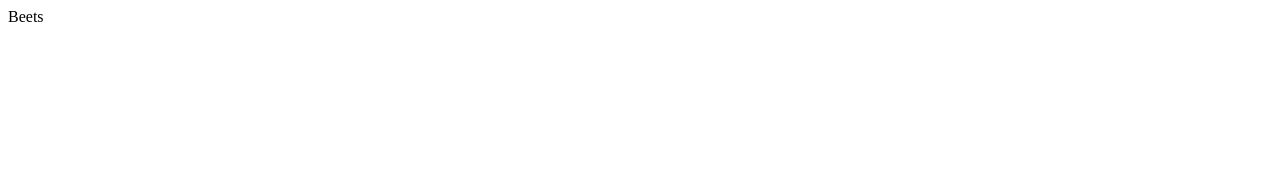
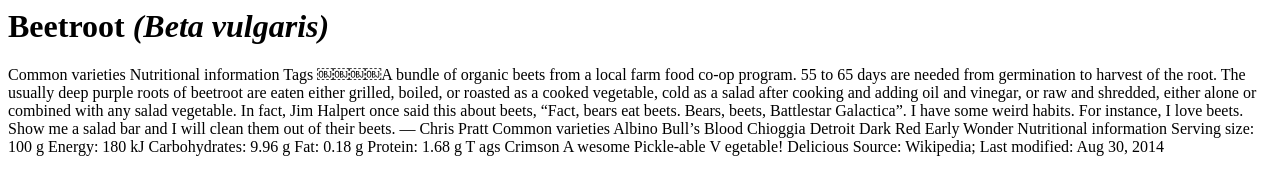
Before and after one commit to meganlandry/intro-to-html, a plain HTML site: page index.html in a window 1280 px wide. Drawn offline with Linux system fonts and the light colour scheme.

Commit message:
Added primary content

```diff
--- a/index.html
+++ b/index.html
@@ -1 +1,19 @@
-Beets
+<h1>Beetroot <i>(Beta vulgaris)</i></h1>
+Common varieties Nutritional information Tags
+￼￼￼￼A bundle of organic beets from a local farm food co-op program. 55 to 65 days are needed from germination to harvest of the root.
+The usually deep purple roots of beetroot are eaten either grilled, boiled, or roasted as a cooked vegetable, cold as a salad after cooking and adding oil and vinegar, or raw and shredded, either alone or combined with any salad vegetable.
+In fact, Jim Halpert once said this about beets, “Fact, bears eat beets. Bears, beets, Battlestar Galactica”.
+I have some weird habits. For instance, I love beets. Show me a salad bar and I will clean them out of their beets.
+— Chris Pratt
+Common varieties
+Albino
+Bull’s Blood Chioggia
+Detroit Dark Red Early Wonder
+Nutritional information
+Serving size: 100 g
+Energy: 180 kJ Carbohydrates: 9.96 g Fat: 0.18 g
+Protein: 1.68 g
+T ags
+Crimson
+A wesome Pickle-able V egetable! Delicious
+Source: Wikipedia; Last modified: Aug 30, 2014
```
